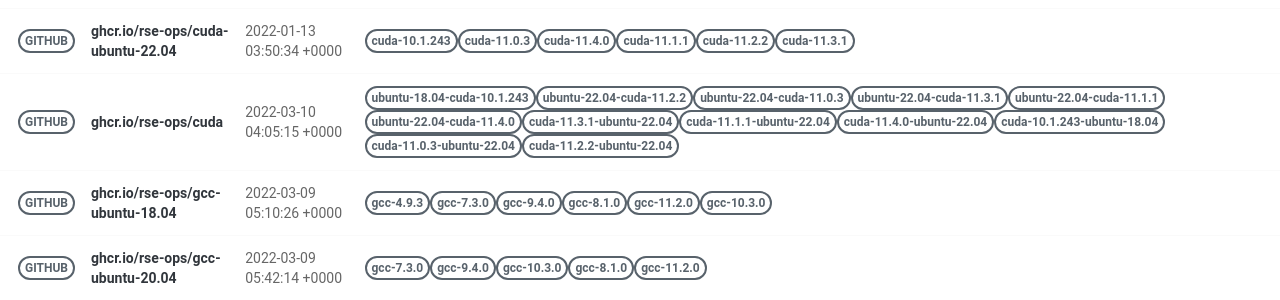
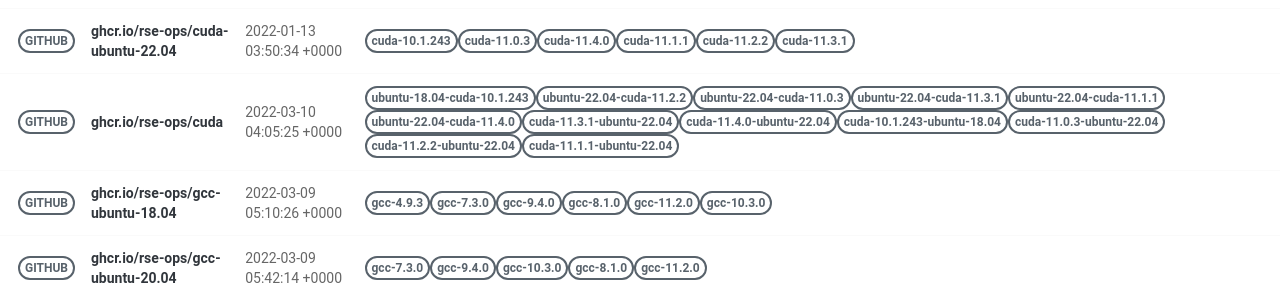
Before and after one commit to rse-ops/docker-images, a Jekyll site: the page built from pages/index.md, in a window 1280 px wide. Shown: the part 421-721 px from the top of the page. Built offline with Jekyll 4.4.1, drawn with Linux system fonts in a browser that asks for light colours; nearby versions of some CDN libraries.

Commit message:
Automated push to update library 2022-03-10

```diff
--- a/_library/ghcr.io-rse-ops-cuda.md
+++ b/_library/ghcr.io-rse-ops-cuda.md
@@ -1,7 +1,7 @@
 ---
 layout: container
 name: ghcr.io/rse-ops/cuda
-updated_at: 2022-03-10 04:05:15.777152
+updated_at: 2022-03-10 04:05:25.644524
 
 
 container_url: https://github.com/orgs/rse-ops/packages/container/package/cuda
```
Also changed, not shown: other parts of _library/ghcr.io-rse-ops-cuda.md (+3 -3 lines).
